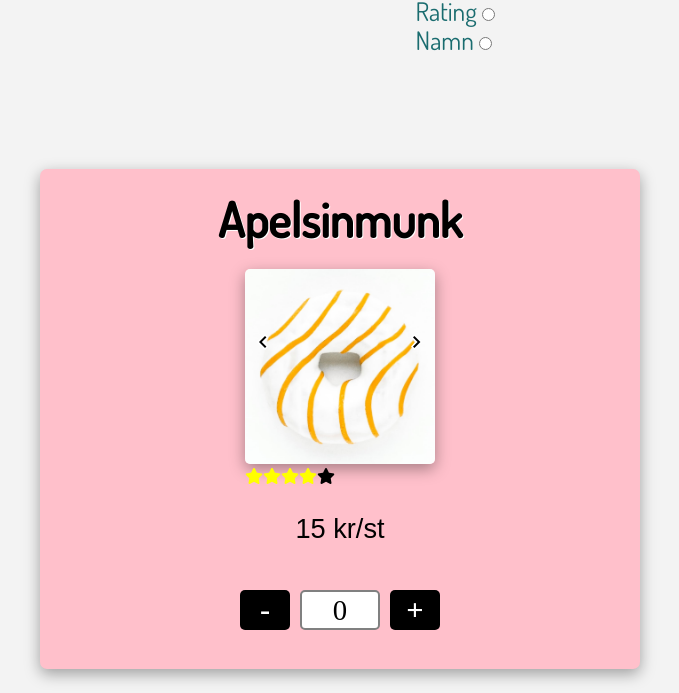
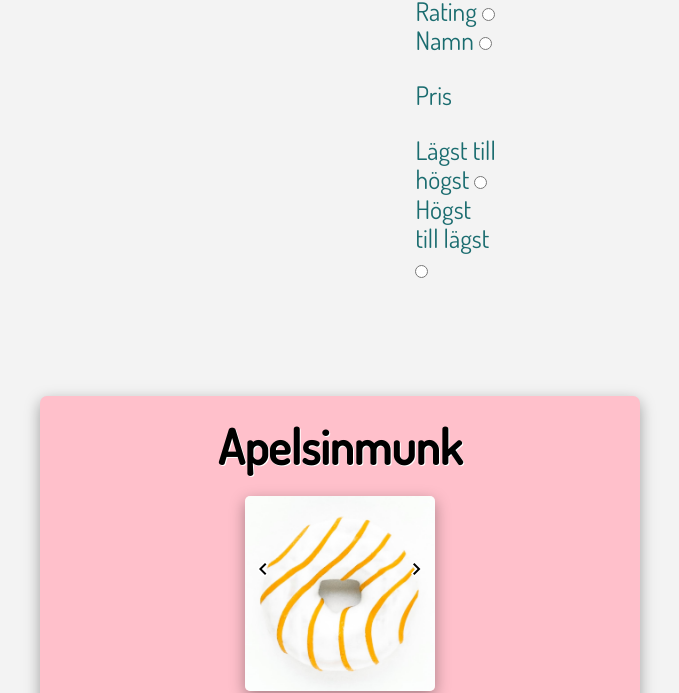
Before and after one commit to TessDevon/TeamprojectDonut, a website with bundled scripts: page index.html in a window 1280 px wide. Shown: the part 663-1356 px from the top of the page, without its empty margins (300-979 px from the left). Built offline with nearby package versions, Linux system fonts and the light colour scheme; a web font is replaced by a local one.

Commit message:
Created sorting by price

```diff
--- a/index.html
+++ b/index.html
@@ -73,6 +73,17 @@
                         <label>
                             Namn
                             <input type="radio" donutTitle="categoryFilter" id="name" name="sortDonuts" value="donutTitle" />
+                        </label>
+                        <label>
+                            <p>Pris</p>
+                            <div>
+                                <span>Lägst till högst</span>
+                                <input type="radio" donutTitle="categoryFilter" id="lowPrice" name="sortDonuts" value="category" />
+                            </div>
+                            <div>
+                                <span>Högst till lägst</span>
+                                <input type="radio" donutTitle="categoryFilter" id="highPrice" name="sortDonuts" value="category" />
+                            </div>
                         </label><br><br>
                         </div>
                     </div>
--- a/js/main.js
+++ b/js/main.js
@@ -123,6 +123,10 @@ function clickedSortBtn(e){
         donutCards.sort((a, b) => a.donutTitle.localeCompare(b.donutTitle));
     } else if (clickedBtn == 'rating'){
         donutCards.sort((a, b) => a.rating - b.rating)
+    } else if(clickedBtn == 'lowPrice'){
+        donutCards.sort((a, b) => a.donutPrice - b.donutPrice);
+    } else if(clickedBtn == 'highPrice'){
+        donutCards.sort((a, b) => b.donutPrice - a.donutPrice);
     } else if(clickedBtn == 'fruit'){
         const fruit = donutCards.filter(donutCard => donutCard.category === 'frukt');
         createDonuts(fruit);
@@ -140,7 +144,7 @@ function clickedSortBtn(e){
     createDonuts(donutCards);
 }
 
-//donutCards.sort((a, b) => b.donutPrice - a.donutPrice);
+
 
 /*----------------------------------------------------------------------------------------------------------
 ----------------------------------filtrering på pris--------------------------------------------------------
@@ -202,7 +206,7 @@ function createDonuts(arr){
 donutCardsContainer.innerHTML = '';
     for(let i = 0; i < arr.length; i++){
         let price = arr[i].donutPrice;
-        let today = new Date();                                   // för att testa
+        let today = new Date('november 26, 2022 10:00:00');                                   // för att testa
 
         // Mellan fre och sön ökar priset på donuts med 15%
         if(((today.getDay() == 5 && today.getHours() >= 15) || (today.getDay() > 5 || today.getDay() <= 1)) && ((today.getDay() == 1 && today.getHours() <= 2) || (today.getDay() < 1 || today.getDay() >= 5))) {
@@ -210,6 +214,9 @@ donutCardsContainer.innerHTML = '';
         } else {
             price;
         }
+       price = Math.round(price)
+
+
 
         // Skriver ut stjärnorna på donuts korten sammanlänkat med rating i vår array
         let rating = '';
@@ -411,7 +418,7 @@ function wrongCode(){
 function totalPrice(){
     let sum = 0;  // sätter en startsumma till 0
     let startShippingSum = 0;
-    let today = new Date('November 28, 2022 02:00:00');
+    let today = new Date('November 26, 2022 06:00:00');
     let amount = 0;
 
     // Gör så att jag får ut att weekNumber är veckans nummer
```
